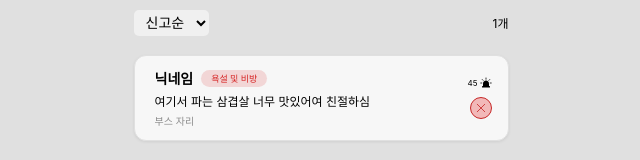
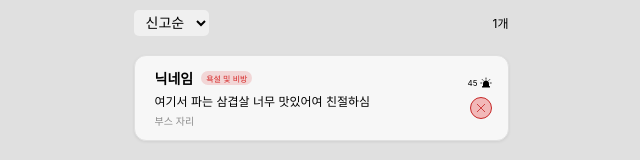
Before and after one commit to 2023110553/2026_fall_festival_front, a React (Vite) app: page /admin/lanterns in a window 1280 px wide. Shown: the part 138-298 px from the top of the page, without its empty margins (319-959 px from the left). Built offline with nearby package versions, Linux system fonts and the light colour scheme; no server answers.

Commit message:
style/#50-관리자 등불관리 디자인 수정

```diff
--- a/src/app/admin/components/LanternManage/AdminLanternPage.styles.js
+++ b/src/app/admin/components/LanternManage/AdminLanternPage.styles.js
@@ -77,14 +77,20 @@ export const Nickname = styled.p`
 `
 
 export const ReportBadge = styled.span`
-
-  padding: 2px 10px;
-  border-radius: 99px;
+  display: flex;
+  height: 14px;
+  justify-content: center;
+  padding: 2px 5px;
+  align-items: center;
+  gap: 10px;
+  border-radius: 999px;
   background: #F2D6D6;
   color: #D62525;
-  font-size: 9px;
+  font-family: 'Pretendard', sans-serif;
+  font-size: 8px;
+  font-style: normal;
   font-weight: 500;
-  white-space: nowrap;
+  line-height: normal;
 `
 
 export const Message = styled.p`
--- a/src/app/admin/components/LanternManage/ConfirmDeleteModal.styles.js
+++ b/src/app/admin/components/LanternManage/ConfirmDeleteModal.styles.js
@@ -12,10 +12,12 @@ export const Title = styled.h2`
   color: #000;
   font-size: 22px;
   font-weight: 600;
+  font-family: 'pretendard', sans-serif;
 `
 
 export const Description = styled.p`
   margin: 8px 0 0;
   color: #000;
   font-size: 11px;
+  font-family: 'pretendard', sans-serif;
 `
--- a/src/app/admin/components/LanternManage/LanternDetailModal.styles.js
+++ b/src/app/admin/components/LanternManage/LanternDetailModal.styles.js
@@ -30,13 +30,20 @@ export const Nickname = styled.h2`
 `
 
 export const ReportBadge = styled.span`
-  padding: 2px 6px;
-  border-radius: 99px;
-  background: #F2B8B8;
-  color: #B71C1C;
-  font-size: 9px;
+  display: flex;
+  height: 14px;
+  padding: 2px 5px;
+  justify-content: center;
+  align-items: center;
+  gap: 10px;
+  border-radius: 999px;
+  background: #FFB2B2;
+  color: #AD0000;
+  font-family: 'Pretendard', sans-serif;
+  font-size: 8px;
+  font-style: normal;
   font-weight: 500;
-  white-space: nowrap;
+  line-height: normal;
 `
 
 export const ReportCount = styled.div`
@@ -63,11 +70,13 @@ export const MessageBox = styled.p`
   margin: 10px 0 0;
   padding: 10px 12px;
   border-radius: 8px;
-  background: #9E9D99;
+  background: #9E9C99;
   color: #FFF;
-  font-size: 13px;
+  font-size: 14px;
   text-align: center;
   word-break: keep-all;
+  font-family: 'pretendard', sans-serif;
+  font-weight: 500;
 `
 
 export const ButtonRow = styled.div`
@@ -83,15 +92,17 @@ const BaseButton = styled.button`
   border-radius: 10px;
   font-size: 15px;
   font-weight: 500;
+  font-family: 'pretendard', sans-serif;
   cursor: pointer;
 `
 
 export const CloseButton = styled(BaseButton)`
-  background: #EFEFEF;
-  color: #7A7A7A;
+  background: #EEE;
+  color: #100B0B;
+  opacity: 0.6;
 `
 
 export const DeleteButton = styled(BaseButton)`
-  background: #EDB5B5;
-  color: #B71C1C;
+  background: #FFB2B2;
+  color: #AD0000;
 `
```
